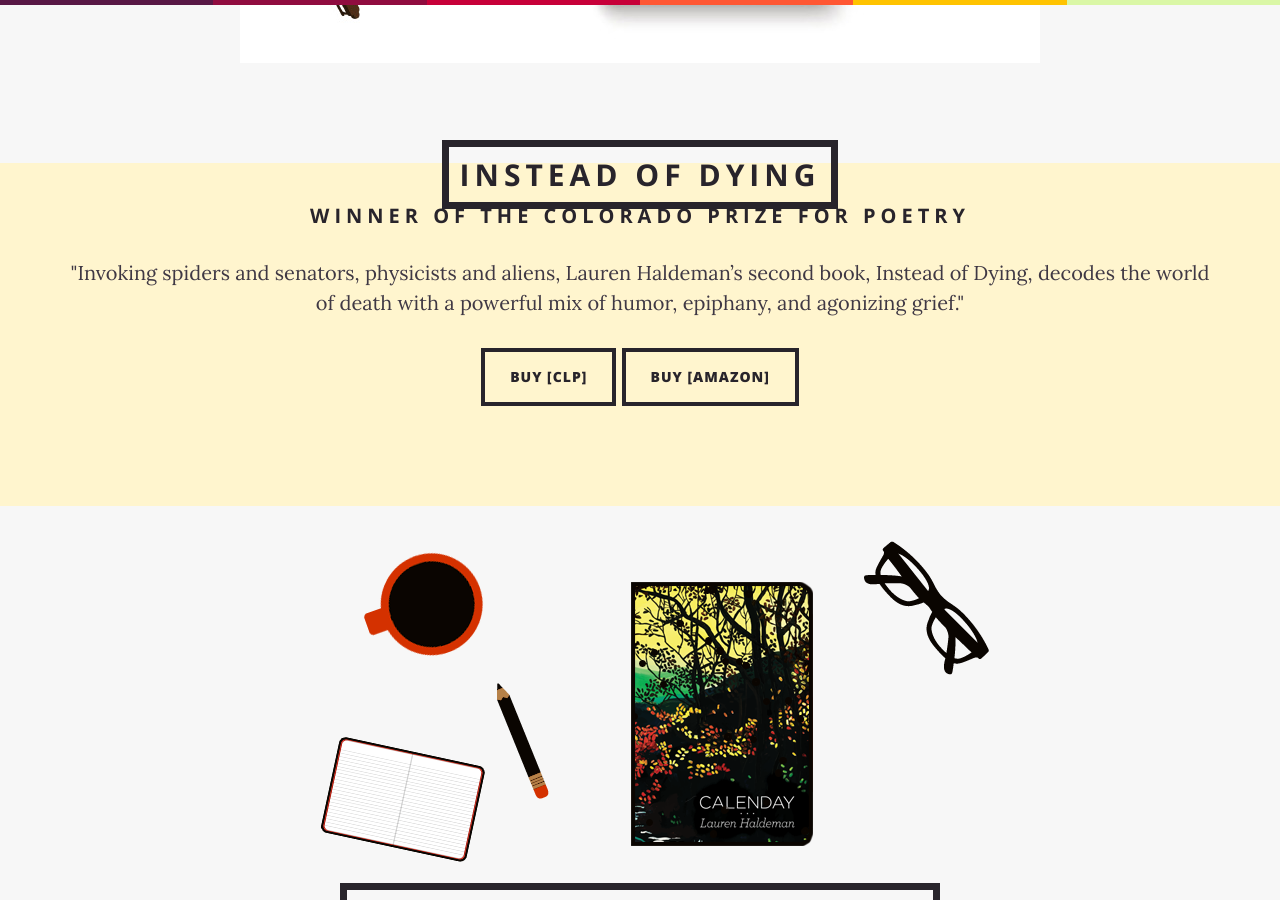
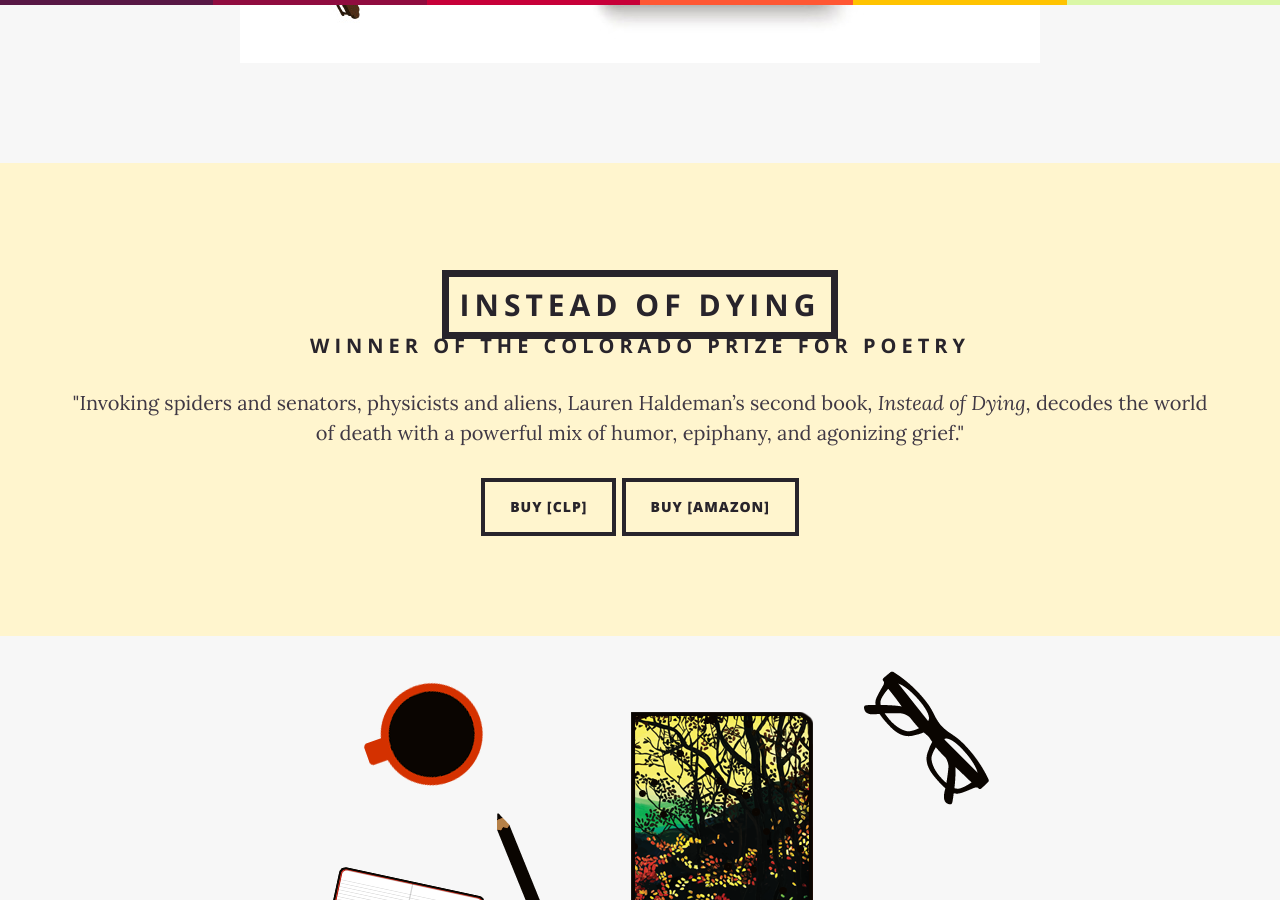
Before and after one commit to laurenhaldeman/laurenhaldeman.github.io, a Jekyll site: the page built from index.html, in a window 1280 px wide and 900 px high, scrolled down 437 px. Built offline with Jekyll 4.4.1, drawn with Linux system fonts in a browser that asks for light colours; nearby versions of some CDN libraries; some web fonts are replaced; comment, search, counter and statistics services are not loaded.

Commit message:
trying styles in paper

```diff
--- a/index.html
+++ b/index.html
@@ -8,18 +8,16 @@
 <section class="bar  white" id="content">
 <div class="container textcenter">
 <img class="imgcenter" src="/img/instead-of-dying-lauren-haldeman-visual-poetry-comic-colorado-prize.jpg" alt="calenday-lauren-haldeman-desk-from-above" width="800" height="400">
-
-
-
 </div>
 </section>
 
-<section class="paper no-top bar">
+<section class="paper bar">
   <div class="container textcenter">
+  <p></p>
   <h1 class="border">INSTEAD OF DYING</h1>
         <h1 class="lined"><span>WINNER OF THE COLORADO PRIZE FOR POETRY</span></h1>
         <p>
-        "Invoking spiders and senators, physicists and aliens, Lauren Haldeman’s second book, Instead of Dying,
+        "Invoking spiders and senators, physicists and aliens, Lauren Haldeman’s second book, <i>Instead of Dying</i>,
 		decodes the world of death with a powerful mix of humor, epiphany, and agonizing grief."
         </p>
         <button class="btn btn-default"><a href="http://upcolorado.com/university-press-of-colorado/item/3254-instead-of-dying">BUY [CLP]</a></button>
```
